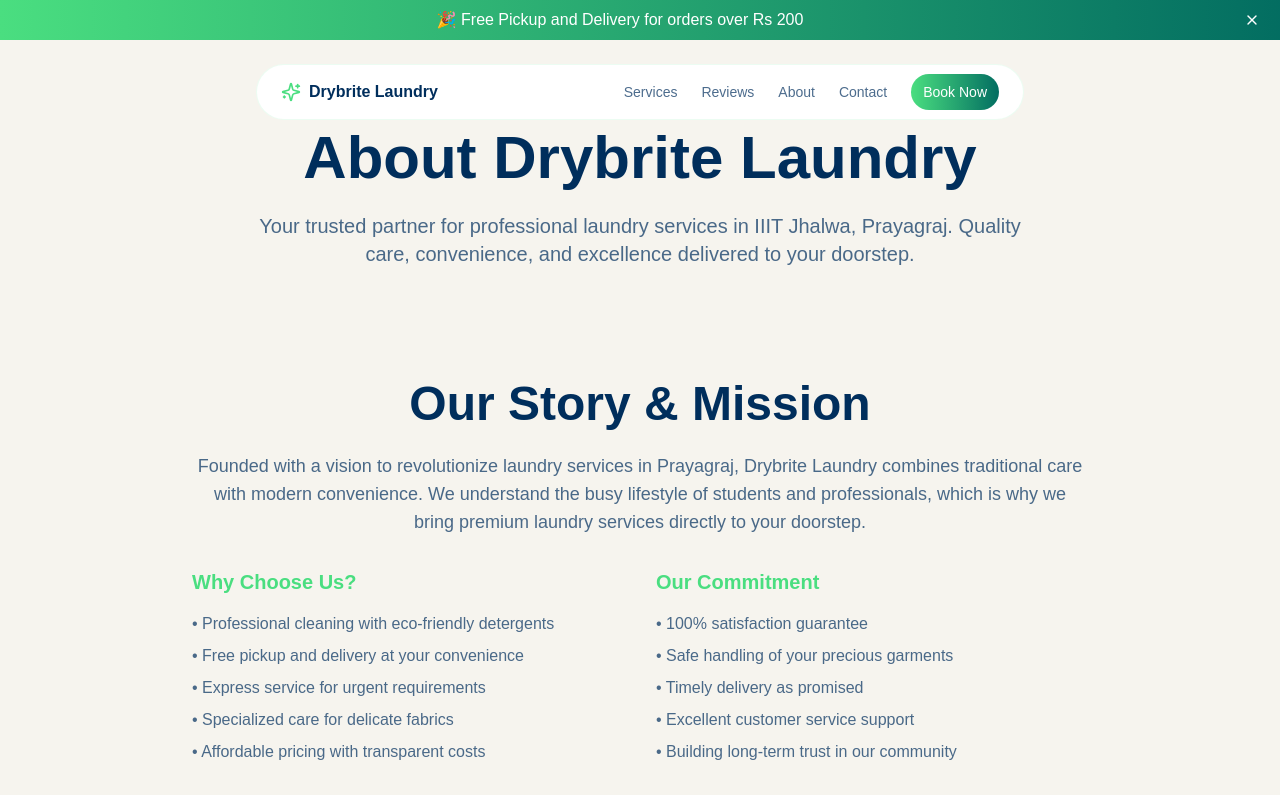
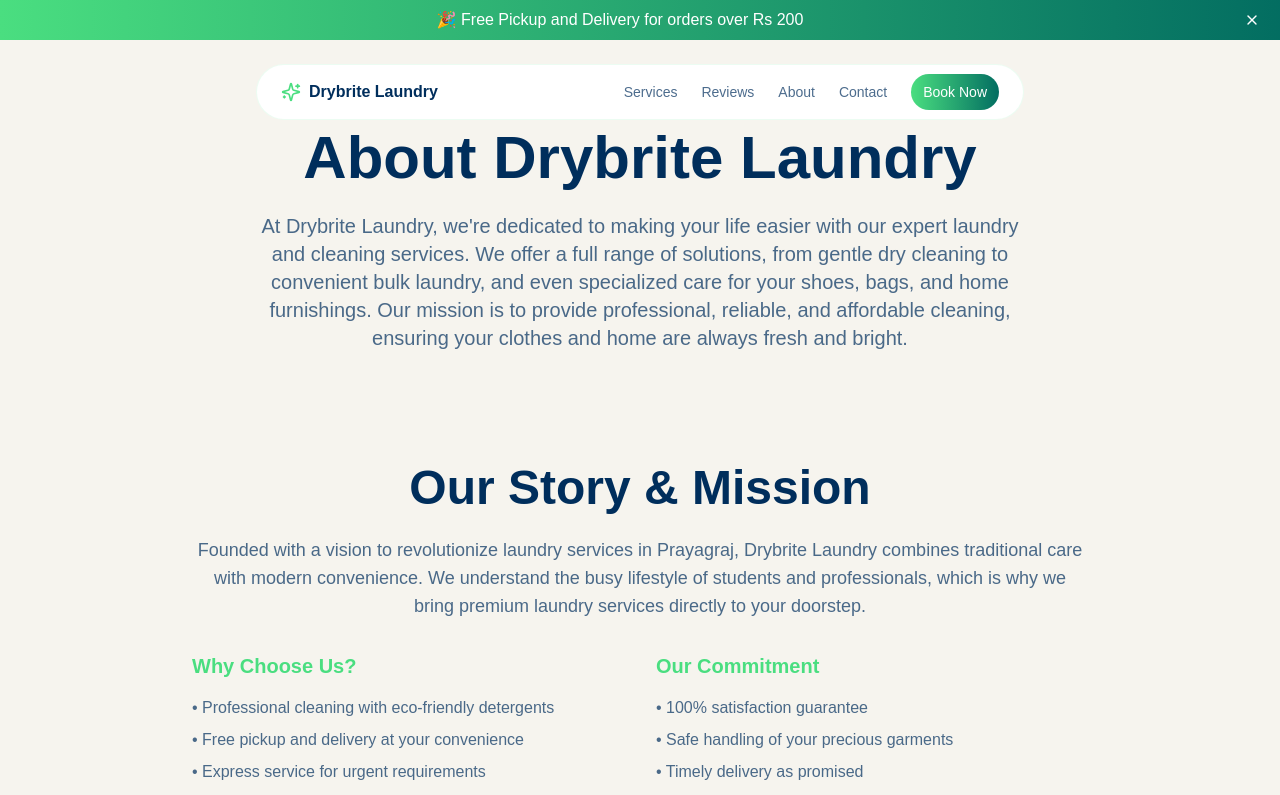
Before and after one commit to drybrite7-Laundry/DrybriteLaundry-temp, a React (Vite) app: page /about in a window 1280 px wide. Shown: the top 795 px of the page. Built offline with nearby package versions, Linux system fonts and the light colour scheme; a web font is replaced by a local one.

Commit message:
Visual edit in Lovable

```diff
--- a/src/pages/About.tsx
+++ b/src/pages/About.tsx
@@ -1,10 +1,8 @@
 import Navigation from "@/components/Navigation";
 import Footer from "@/components/Footer";
 import TestimonialsSection from "@/components/TestimonialsSection";
-
 const About = () => {
-  return (
-    <div className="min-h-screen bg-background text-foreground">
+  return <div className="min-h-screen bg-background text-foreground">
       <Navigation />
 
       {/* Header */}
@@ -12,9 +10,7 @@ const About = () => {
         <h1 className="text-4xl md:text-6xl font-bold mb-6 text-foreground">
           About Drybrite Laundry
         </h1>
-        <p className="text-lg md:text-xl text-foreground/70 max-w-3xl mx-auto">
-          Your trusted partner for professional laundry services in IIIT Jhalwa, Prayagraj. Quality care, convenience, and excellence delivered to your doorstep.
-        </p>
+        <p className="text-lg md:text-xl text-foreground/70 max-w-3xl mx-auto">At Drybrite Laundry, we're dedicated to making your life easier with our expert laundry and cleaning services. We offer a full range of solutions, from gentle dry cleaning to convenient bulk laundry, and even specialized care for your shoes, bags, and home furnishings. Our mission is to provide professional, reliable, and affordable cleaning, ensuring your clothes and home are always fresh and bright.</p>
       </section>
 
       {/* About Content with Moving Images */}
@@ -56,8 +52,6 @@ const About = () => {
 
       {/* Footer */}
       <Footer />
-    </div>
-  );
+    </div>;
 };
-
 export default About;
```
